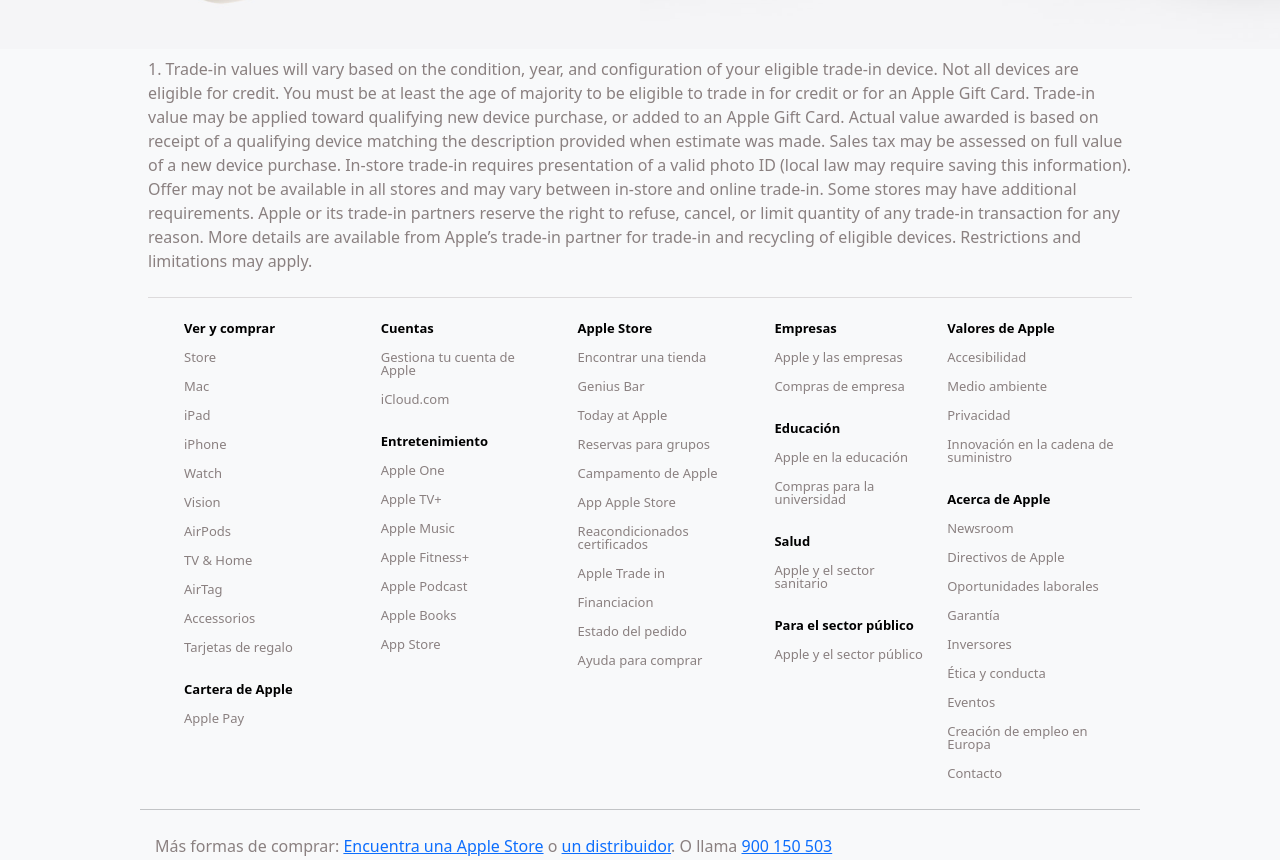
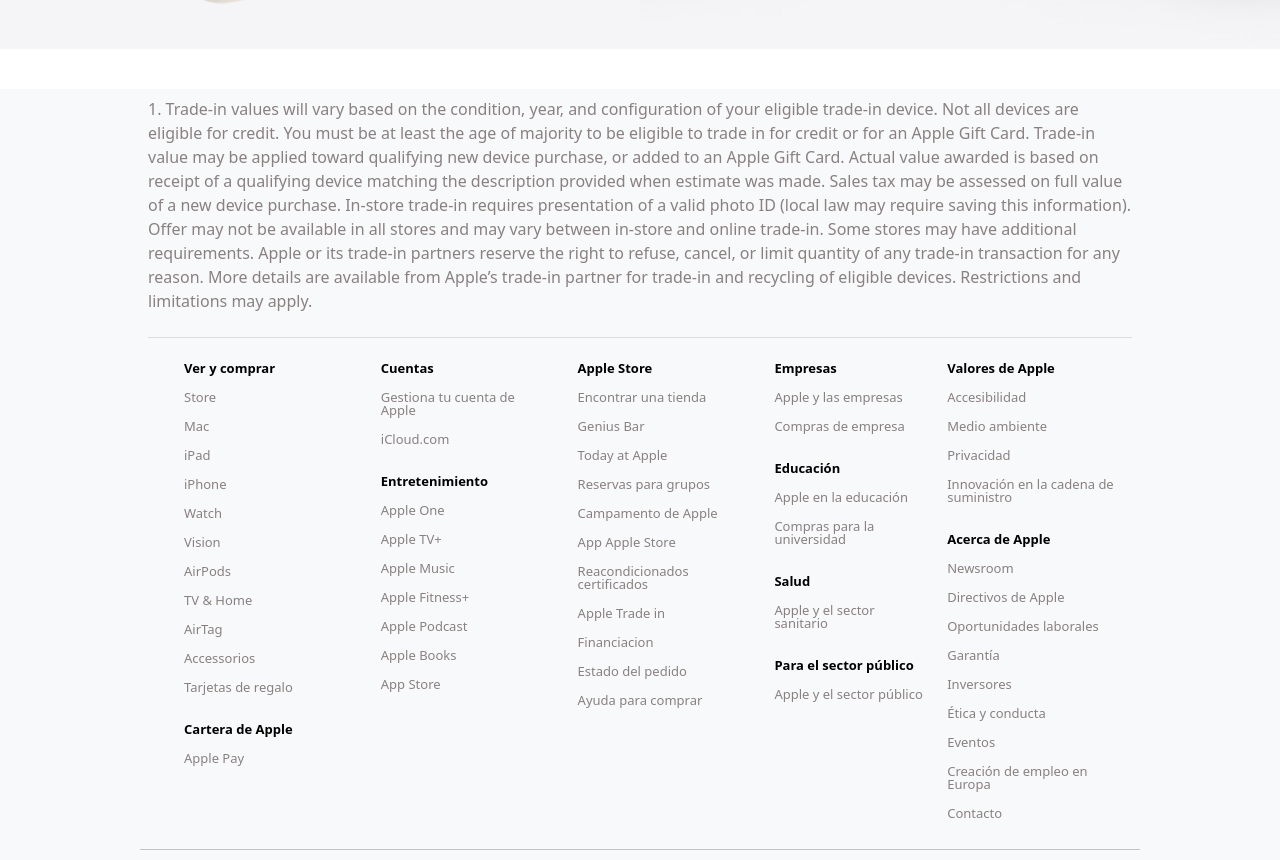
Before and after one commit to jaimecurben/HomePage, a plain HTML site: page index.html in a window 1280 px wide. Shown: the part 3756-4616 px from the top of the page. Drawn offline with nearby package versions, Linux system fonts and the light colour scheme.

Commit message:
el footer esta bien

```diff
--- a/styles/footer.css
+++ b/styles/footer.css
@@ -3,7 +3,12 @@
   color: rgb(138, 128, 128);
   line-height: 1.5;
 }
-
+footer {
+  clear: both;
+  margin-top: 40px;
+  position: relative;
+  z-index: 10;
+}
 .ajuste {
   max-width: 1000px;
   margin: 0 auto;
--- a/styles/main.css
+++ b/styles/main.css
@@ -282,8 +282,6 @@
         margin-bottom: 10px;
         background-size: cover;
 
-
-
     }
     .airPods{
         background-image:url(../images/promo_airpodspro_3__f6xmza7bglei_small_2x.jpg);
```
